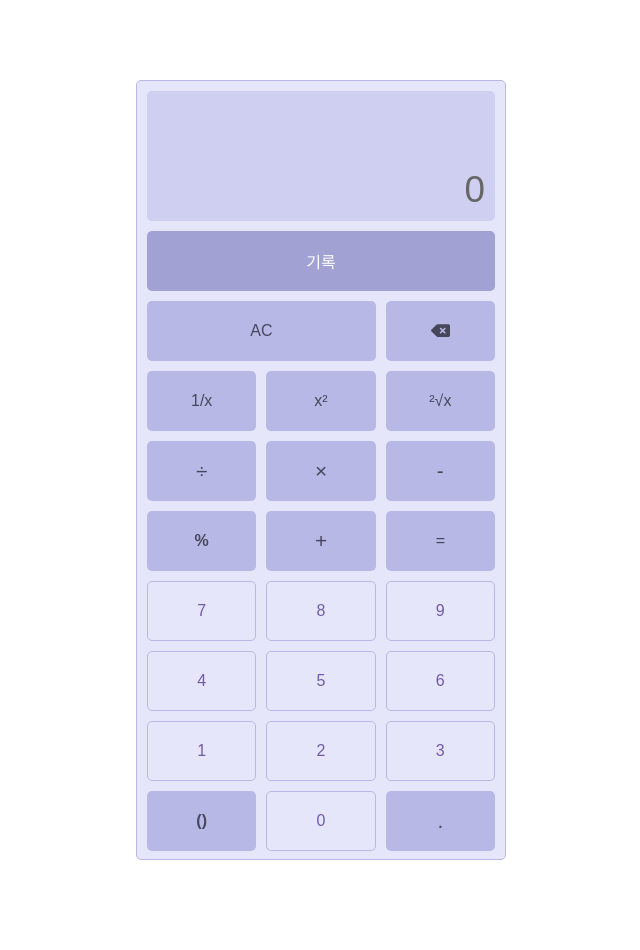
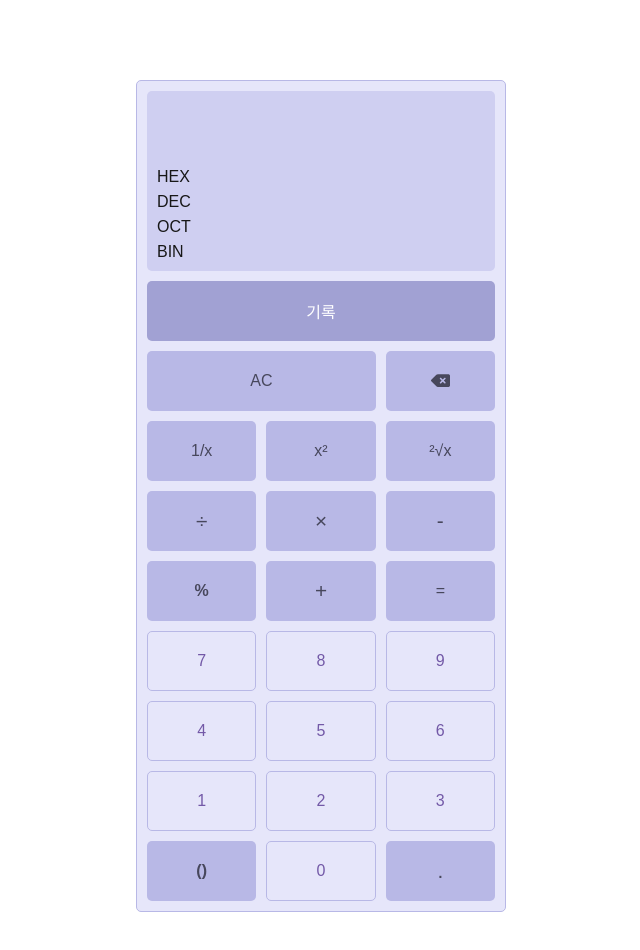
Before and after one commit to YOUNTAEHEE/calculator, a Next.js app: page / in a window 1280 px wide. Shown: the top 950 px of the page, without its empty margins (319-959 px from the left). Built offline with nearby package versions, Linux system fonts and the light colour scheme.

Commit message:
feat: 진수 변환 추가 end

```diff
--- a/app/page.jsx
+++ b/app/page.jsx
@@ -1,5 +1,5 @@
 import VersionOne from "../component/versionOne/VersionOne";
-import VersionTwo from "../component/versionTwo/VersionTwo";
+// import VersionTwo from "../component/versionTwo/VersionTwo";
 import styles from "./home.scss";
 export default function Home() {
   return (
--- a/component/versionOne/VersionOne.jsx
+++ b/component/versionOne/VersionOne.jsx
@@ -1,7 +1,8 @@
 "use client";
 
 import Image from "next/image";
-import styles from "./versionOne.scss";
+// import styles from "./versionOne.scss";
+import styles from "../versionOne/versionOne.scss";
 import { useState, useEffect } from "react";
 import { FaDeleteLeft } from "react-icons/fa6";
 import { connectDB } from "../../lib/connectDB";
@@ -9,11 +10,15 @@ import { FaTrashAlt } from "react-icons/fa";
 import { v4 as uuidv4 } from "uuid";
 export default function VersionOne() {
   const [monitor_number, setMonitor_number] = useState("");
-  const [result, setResult] = useState("0");
+  const [result, setResult] = useState("");
   const [history, setHistory] = useState(false);
   const [history_list, setHistory_list] = useState([]);
   const [parenthesis, setParenthesis] = useState(false);
   const [check_list, setCheck_list] = useState([]);
+  const [result_HEX, setResult_HEX] = useState("");
+  const [result_OCT, setResult_OCT] = useState("");
+  const [result_BIN, setResult_BIN] = useState("");
+  const [result_DEC, setResult_DEC] = useState("");
 
   const handleMonitorNumber = (e) => {
     setResult("");
@@ -85,6 +90,10 @@ export default function VersionOne() {
   const handleAllDel = (e) => {
     setMonitor_number("");
     setResult("");
+    setResult_HEX(""); //16진수
+    setResult_OCT(""); //8진수
+    setResult_BIN(""); //2진수
+    setResult_DEC(""); //10진수
   };
 
   const handleMonitorResult = (e) => {
@@ -116,12 +125,20 @@ export default function VersionOne() {
     );
 
     const result = new Function("return " + formula)();
+    const integerResult = Math.floor(result);
+
+    setResult_HEX(integerResult.toString(16).toUpperCase()); //16진수
+    setResult_OCT(integerResult.toString(8)); //8진수
+    setResult_BIN(integerResult.toString(2)); //2진수
 
     const format_result = Number.isInteger(result)
       ? result.toString()
       : parseFloat(result.toFixed(5)).toString();
 
     setResult(format_result);
+
+    setResult_DEC(format_result); //10진수
+
     setHistory_list((prev) => {
       const updatedHistory = [
         ...prev,
@@ -156,7 +173,6 @@ export default function VersionOne() {
   };
 
   const handleAllCheck = (checked) => {
-    console.log("checked", checked);
     if (checked) {
       const idArray = [];
       history_list.forEach((el) => idArray.push(el.id));
@@ -238,8 +254,20 @@ export default function VersionOne() {
     <div className={`main_content ${history ? "on" : ""}`}>
       <div className="main_box">
         <div className="r_monitor">
-          <p className="monitor_text">{monitor_number}</p>
+          <div className="monitor_top_box">
+          <p className="monitor_text monitor_top_text">{monitor_number}</p>
           <p className="monitor_result">{result}</p>
+          </div>
+          <div className="monitor_bottom_box">
+          {/* 16진수 */}
+          <p className="monitor_text"><span className=" m_s_text">HEX</span> <span className=" m_s_text m_s_text_result">{result_HEX} </span> </p>
+              {/* 10진수 */}
+         <p className="monitor_text m_s_text"><span className=" m_s_text">DEC</span> <span className=" m_s_text m_s_text_result"> {result_DEC} </span> </p>
+          {/* 8진수 */}
+          <p className="monitor_text m_s_text"><span className=" m_s_text">OCT</span> <span className=" m_s_text m_s_text_result"> {result_OCT} </span> </p>
+          {/* 2진수 */}
+          <p className="monitor_text m_s_text"><span className=" m_s_text">BIN</span> <span className=" m_s_text m_s_text_result">&nbsp; {result_BIN} </span> </p>
+          </div>
         </div>
         <div className="button_big_box">
           <div className="button_box_center" onClick={handleHistory}>
@@ -260,6 +288,7 @@ export default function VersionOne() {
                 <FaDeleteLeft />
               </div>
             </div>
+
             {/* 연산자 추가 */}
             <div className="button_box">
               <div
--- a/component/versionOne/versionOne.scss
+++ b/component/versionOne/versionOne.scss
@@ -1,7 +1,7 @@
 .main_content {
   min-width: 370px;
-  max-height: 780px;
-  height: 780px;
+  min-height: 780px;
+  height: auto;
   width: 370px;
   margin: 0 auto;
   border: 1px solid #b8b8e6;
@@ -15,7 +15,7 @@
   transition: width 0.3s ease;
 
   &.on {
-    max-width: 720px;
+    width: 720px;
     gap: 10px;
   }
   .main_box {
@@ -24,7 +24,9 @@
 
     .r_monitor {
       width: 100%;
-      height: 130px;
+      // height: 130px;
+      height: 180px;
+
       margin-bottom: 10px;
       background-color: #cfcff1;
       border-radius: 5px;
@@ -33,11 +35,11 @@
       justify-content: flex-end;
       align-content: space-between;
       flex-wrap: wrap;
+      // gap: 10px;
+      .monitor_top_box {
+        width: 100%;
         .monitor_text {
           width: 100%;
-        height: auto;
-        font-size: 2.3rem;
-        text-align: right;
           overflow-x: auto;
           overflow-y: hidden;
           white-space: nowrap;
@@ -52,9 +54,15 @@
             background: #b19ae0;
             border-radius: 5px;
           }
+          &.monitor_top_text {
+            font-size: 2.3rem;
+            text-align: right;
+            // height: 45px;
+          }
         }
         .monitor_result {
           width: 100%;
+          // height: 45px;
           font-size: 2.3rem;
           text-align: right;
           color: #666;
@@ -71,6 +79,45 @@
           &::-webkit-scrollbar-thumb {
             background: #b19ae0;
             border-radius: 5px;
+          }
+        }
+      }
+      .monitor_bottom_box {
+        width: 100%;
+        display: flex;
+        justify-content: flex-start;
+        align-items: center;
+        gap: 7px;
+        flex-wrap: wrap;
+        .monitor_text {
+          width: 100%;
+          overflow-x: auto;
+          overflow-y: hidden;
+          white-space: nowrap;
+          &::-webkit-scrollbar {
+            height: 7px;
+          }
+          &::-webkit-scrollbar-track {
+            background: #bdbde9;
+            border-radius: 5px;
+          }
+          &::-webkit-scrollbar-thumb {
+            background: #b19ae0;
+            border-radius: 5px;
+          }
+          &.monitor_top_text {
+            font-size: 2.3rem;
+            text-align: right;
+            height: 45px;
+          }
+          .m_s_text {
+            font-size: 1rem;
+            font-weight: 500;
+            text-align: left;
+            &.m_s_text_result {
+              margin-left: 15px;
+            }
+          }
         }
       }
     }
@@ -165,8 +212,8 @@
     }
     .history_m_wrap {
       width: 338px;
-      max-height: 760px;
-      height: 760px;
+      min-height: 780px;
+      height: 100%;
       display: flex;
       justify-content: center;
       flex-wrap: wrap;
@@ -178,6 +225,7 @@
       .history_small_wrap {
         width: 100%;
         height: calc(100% - 45px);
+        min-height: 735px;
         border-radius: 5px;
         background-color: #f6f6ff;
         overflow: hidden;
--- a/component/versionTwo/versionTwo.scss
+++ b/component/versionTwo/versionTwo.scss
@@ -1,202 +1,202 @@
-.main_content {
-  min-width: 370px;
-  width: 370px;
-  margin: 0 auto;
-  border: 1px solid #b8b8e6;
-  border-radius: 5px;
-  background-color: #e6e6fa;
-  padding: 10px;
+// .main_content {
+//   min-width: 370px;
+//   width: 370px;
+//   margin: 0 auto;
+//   border: 1px solid #b8b8e6;
+//   border-radius: 5px;
+//   background-color: #e6e6fa;
+//   padding: 10px;
 
-  display: flex;
-  justify-content: center;
-  align-items: flex-start;
-  transition: width 0.3s ease;
+//   display: flex;
+//   justify-content: center;
+//   align-items: flex-start;
+//   transition: width 0.3s ease;
 
-  &.on {
-    width: 710px;
-    gap: 10px;
-  }
-  .main_box {
-    width: 350px;
-    height: 100%;
+//   &.on {
+//     width: 710px;
+//     gap: 10px;
+//   }
+//   .main_box {
+//     width: 350px;
+//     height: 100%;
 
-    .r_monitor {
-      width: 100%;
-      height: 130px;
-      margin-bottom: 10px;
-      background-color: #cfcff1;
-      border-radius: 5px;
-      padding: 10px;
-      display: flex;
-      justify-content: flex-end;
-      align-content: space-between;
-      flex-wrap: wrap;
-      .monitor_text {
-        width: 100%;
-        height: auto;
-        font-size: 2.3rem;
-        text-align: right;
-        overflow-x: auto;
-        overflow-y: hidden;
-        white-space: nowrap;
-        &::-webkit-scrollbar {
-          height: 7px;
-        }
-        &::-webkit-scrollbar-track {
-          background: #bdbde9;
-          border-radius: 5px;
-        }
-        &::-webkit-scrollbar-thumb {
-          background: #b19ae0;
-          border-radius: 5px;
-        }
-      }
-      .monitor_result {
-        width: 100%;
-        font-size: 2.3rem;
-        text-align: right;
-        color: #666;
-        overflow-x: auto;
-        overflow-y: hidden;
-        white-space: nowrap;
-        &::-webkit-scrollbar {
-          height: 7px;
-        }
-        &::-webkit-scrollbar-track {
-          background: #bdbde9;
-          border-radius: 5px;
-        }
-        &::-webkit-scrollbar-thumb {
-          background: #b19ae0;
-          border-radius: 5px;
-        }
-      }
-    }
-    .button_big_box {
-      display: flex;
-      justify-content: center;
-      align-items: center;
-      flex-wrap: wrap;
+//     .r_monitor {
+//       width: 100%;
+//       height: 130px;
+//       margin-bottom: 10px;
+//       background-color: #cfcff1;
+//       border-radius: 5px;
+//       padding: 10px;
+//       display: flex;
+//       justify-content: flex-end;
+//       align-content: space-between;
+//       flex-wrap: wrap;
+//       .monitor_text {
+//         width: 100%;
+//         height: auto;
+//         font-size: 2.3rem;
+//         text-align: right;
+//         overflow-x: auto;
+//         overflow-y: hidden;
+//         white-space: nowrap;
+//         &::-webkit-scrollbar {
+//           height: 7px;
+//         }
+//         &::-webkit-scrollbar-track {
+//           background: #bdbde9;
+//           border-radius: 5px;
+//         }
+//         &::-webkit-scrollbar-thumb {
+//           background: #b19ae0;
+//           border-radius: 5px;
+//         }
+//       }
+//       .monitor_result {
+//         width: 100%;
+//         font-size: 2.3rem;
+//         text-align: right;
+//         color: #666;
+//         overflow-x: auto;
+//         overflow-y: hidden;
+//         white-space: nowrap;
+//         &::-webkit-scrollbar {
+//           height: 7px;
+//         }
+//         &::-webkit-scrollbar-track {
+//           background: #bdbde9;
+//           border-radius: 5px;
+//         }
+//         &::-webkit-scrollbar-thumb {
+//           background: #b19ae0;
+//           border-radius: 5px;
+//         }
+//       }
+//     }
+//     .button_big_box {
+//       display: flex;
+//       justify-content: center;
+//       align-items: center;
+//       flex-wrap: wrap;
 
-      .button_box_center {
-        width: 100%;
-        height: 60px;
+//       .button_box_center {
+//         width: 100%;
+//         height: 60px;
 
-        border: none;
-        display: flex;
-        align-items: center;
-        justify-content: center;
-        margin-bottom: 10px;
-        border-radius: 5px;
-        background-color: #a1a1d3;
-        color: #fff;
-        cursor: pointer;
-      }
-      .button_box_wrap {
-        width: 100%;
-        display: flex;
-        align-items: center;
-        justify-content: center;
-        flex-wrap: wrap;
-        gap: 10px;
-        .button_box {
-          width: 100%;
-          display: flex;
-          gap: 10px;
-          display: flex;
-          align-items: center;
-          justify-content: center;
+//         border: none;
+//         display: flex;
+//         align-items: center;
+//         justify-content: center;
+//         margin-bottom: 10px;
+//         border-radius: 5px;
+//         background-color: #a1a1d3;
+//         color: #fff;
+//         cursor: pointer;
+//       }
+//       .button_box_wrap {
+//         width: 100%;
+//         display: flex;
+//         align-items: center;
+//         justify-content: center;
+//         flex-wrap: wrap;
+//         gap: 10px;
+//         .button_box {
+//           width: 100%;
+//           display: flex;
+//           gap: 10px;
+//           display: flex;
+//           align-items: center;
+//           justify-content: center;
 
-          .num_button {
-            width: calc((100% - 20px) / 3);
-            height: 60px;
+//           .num_button {
+//             width: calc((100% - 20px) / 3);
+//             height: 60px;
 
-            display: flex;
-            justify-content: center;
-            align-items: center;
-            border: 1px solid #b8b8e6;
-            border-radius: 5px;
-            color: #7359a7;
-            cursor: pointer;
-            &.s_button {
-              border: none;
-              background-color: #b8b8e6;
-              color: #47475c;
-            }
-            &.s_b_big {
-              font-size: 1.3rem;
-            }
-            &.s_b_f {
-              font-weight: 600;
-            }
-            &.s_b_f_2 {
-              font-weight: 500;
-            }
-            &.all_del_button {
-              flex: auto;
-            }
-            &.one_del_button {
-              font-size: 1.2rem;
-            }
-          }
-        }
-      }
-      .button_box_center2 {
-        width: 100%;
-        height: 60px;
-        border: 1px solid #b8b8e6;
-        display: flex;
-        align-items: center;
-        justify-content: center;
-        margin-top: 10px;
-        border-radius: 5px;
-        color: #7359a7;
-        cursor: pointer;
-      }
-    }
-  }
-  .history_wrap {
-    display: none;
-    width: 350px;
-    height: auto;
-    &.on {
-      display: block;
-    }
-    &:not(:empty) {
-      border: none;
-    }
-    .history_small_wrap {
-      width: 100%;
-      height: 100%;
-      border-radius: 5px;
-      background-color: #f6f6ff;
-      &:not(:empty) {
-        border: 1px solid #b8b8e6;
-      }
-      .history_one {
-        width: 100%;
-        height: auto;
-        padding: 10px;
-        margin-top: 20px;
-        text-align: right;
-        border-top: 1px solid #b8b8e6;
-        &:first-child {
-          margin-top: 0;
-          border-top: none;
-        }
+//             display: flex;
+//             justify-content: center;
+//             align-items: center;
+//             border: 1px solid #b8b8e6;
+//             border-radius: 5px;
+//             color: #7359a7;
+//             cursor: pointer;
+//             &.s_button {
+//               border: none;
+//               background-color: #b8b8e6;
+//               color: #47475c;
+//             }
+//             &.s_b_big {
+//               font-size: 1.3rem;
+//             }
+//             &.s_b_f {
+//               font-weight: 600;
+//             }
+//             &.s_b_f_2 {
+//               font-weight: 500;
+//             }
+//             &.all_del_button {
+//               flex: auto;
+//             }
+//             &.one_del_button {
+//               font-size: 1.2rem;
+//             }
+//           }
+//         }
+//       }
+//       .button_box_center2 {
+//         width: 100%;
+//         height: 60px;
+//         border: 1px solid #b8b8e6;
+//         display: flex;
+//         align-items: center;
+//         justify-content: center;
+//         margin-top: 10px;
+//         border-radius: 5px;
+//         color: #7359a7;
+//         cursor: pointer;
+//       }
+//     }
+//   }
+//   .history_wrap {
+//     display: none;
+//     width: 350px;
+//     height: auto;
+//     &.on {
+//       display: block;
+//     }
+//     &:not(:empty) {
+//       border: none;
+//     }
+//     .history_small_wrap {
+//       width: 100%;
+//       height: 100%;
+//       border-radius: 5px;
+//       background-color: #f6f6ff;
+//       &:not(:empty) {
+//         border: 1px solid #b8b8e6;
+//       }
+//       .history_one {
+//         width: 100%;
+//         height: auto;
+//         padding: 10px;
+//         margin-top: 20px;
+//         text-align: right;
+//         border-top: 1px solid #b8b8e6;
+//         &:first-child {
+//           margin-top: 0;
+//           border-top: none;
+//         }
 
-        &:last-child {
-          margin-bottom: 20px;
-        }
-        .history_formula {
-          color: #666;
-        }
-        .history_result {
-          font-size: 1.1rem;
-          font-weight: 600;
-          margin-top: 10px;
-        }
-      }
-    }
-  }
-}
+//         &:last-child {
+//           margin-bottom: 20px;
+//         }
+//         .history_formula {
+//           color: #666;
+//         }
+//         .history_result {
+//           font-size: 1.1rem;
+//           font-weight: 600;
+//           margin-top: 10px;
+//         }
+//       }
+//     }
+//   }
+// }
--- a/next.config.mjs
+++ b/next.config.mjs
@@ -1,7 +1,7 @@
-/** @type {import('next').NextConfig} */
-const nextConfig = {};
+// /** @type {import('next').NextConfig} */
+// const nextConfig = {};
 
-export default nextConfig;
+// export default nextConfig;
 
 // /** @type {import('next').NextConfig} */
 // const nextConfig = {
```
Lines whose indentation alone changed are shown as unchanged.
